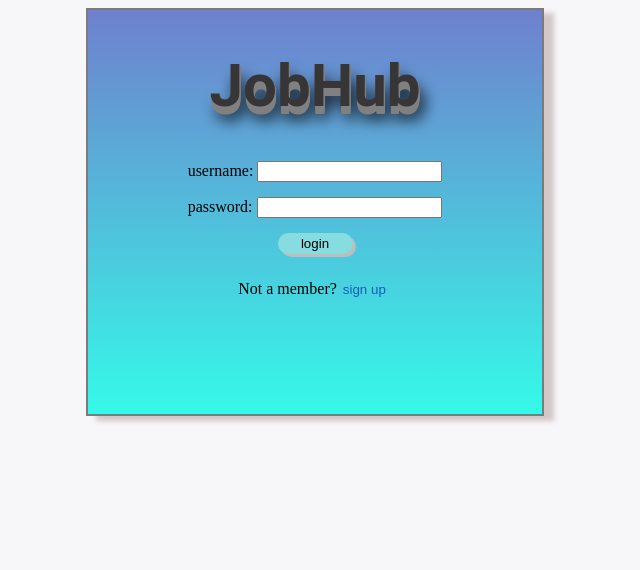
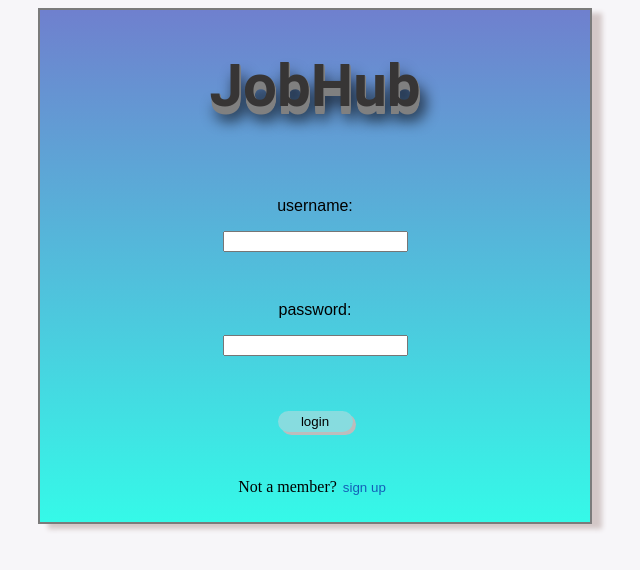
Before and after one commit to Saagmehta97/job-app-tracker, a React app in the folder client/: page / in a window 1280 px wide. Shown: the top 570 px of the page, without its empty margins (325-965 px from the left). Built offline with nearby package versions, Linux system fonts and the light colour scheme.

Commit message:
try to fix post req

```diff
--- a/client/src/components/login.jsx
+++ b/client/src/components/login.jsx
@@ -52,7 +52,7 @@ const Login = () => {
       <div className='login-div'>
         <h1 className='header'>JobHub</h1>
         <form id='loginform'>
-          username:{' '}
+          <p className='signs'>username: </p>
           <input
             className='text-box'
             type='text'
@@ -60,7 +60,7 @@ const Login = () => {
             onChange={handleUser}
           ></input>
           <br></br>
-          password:{' '}
+          <p className='signs'>password: </p>
           <input
             className='text-box'
             type='text'
--- a/client/src/scss/styles.scss
+++ b/client/src/scss/styles.scss
@@ -26,6 +26,7 @@ body {
   display: flex;
   flex-direction: column;
   align-items: center;
+  width: 250px;
 }
 
 .login-container,
@@ -37,8 +38,21 @@ body {
   gap: 10px;
   border: 2px solid rgb(123, 123, 123);
   background-image: linear-gradient(rgb(111, 128, 206), rgb(53, 249, 232));
-  padding: 0px 100px 100px 100px;
+  padding: 0px 150px 10px 150px;
   box-shadow: 10px 5px 5px rgb(211, 199, 199);
+}
+
+#loginform {
+  display: flex;
+  flex-direction: column;
+  align-items: center;
+  padding: 20px;
+}
+
+.signs {
+  font-family: 'Overpass', sans-serif;
+  font-optical-sizing: auto;
+  font-style: normal;
 }
 
 .signup-container {
@@ -68,6 +82,7 @@ body {
   border: transparent;
   border-radius: 15px;
   box-shadow: 3px 3px #bebcbc;
+  margin: 20px;
 }
 
 .btn:hover {
```
Also changed, not shown: 1 other file (tests, documents, lock files or other folders).
